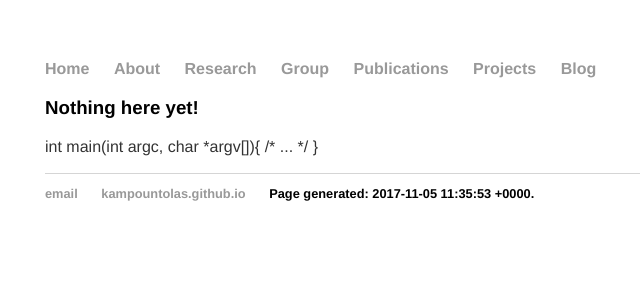
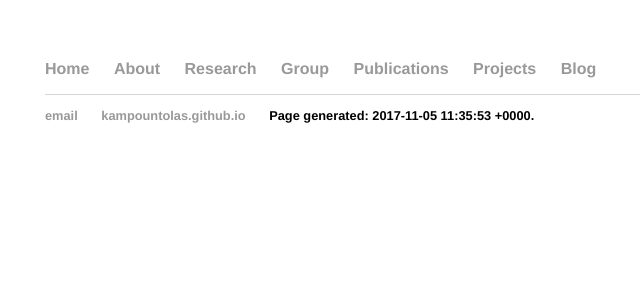
Before and after one commit to kampountolas/kampountolas.github.io, a Jekyll site: the page built from index.html, in a window 1280 px wide. Shown: the top 300 px of the page, without its empty margins (147-787 px from the left). Built offline with Jekyll 4.4.1, drawn with Linux system fonts in a browser that asks for light colours; nearby versions of some CDN libraries.

Commit message:
Update index.html

```diff
--- a/index.html
+++ b/index.html
@@ -3,7 +3,7 @@ layout: default
 title: KA
 ---
 <div class="blurb">
-	<h3>Nothing here yet!</h3>
+<!--	<h3>Nothing here yet!</h3>
 	<p>int main(int argc, char *argv[]){ /* ... */ }</p>
 	<script>
 		katex.render("c = \\pm\\sqrt{a^2 + b^2}\\in\\RR", element, {
@@ -11,4 +11,5 @@ title: KA
 			macros: { "\\RR": "\\mathbb{R}" }
 		});
 	</script>
+-->
 </div><!-- /.blurb -->
```
